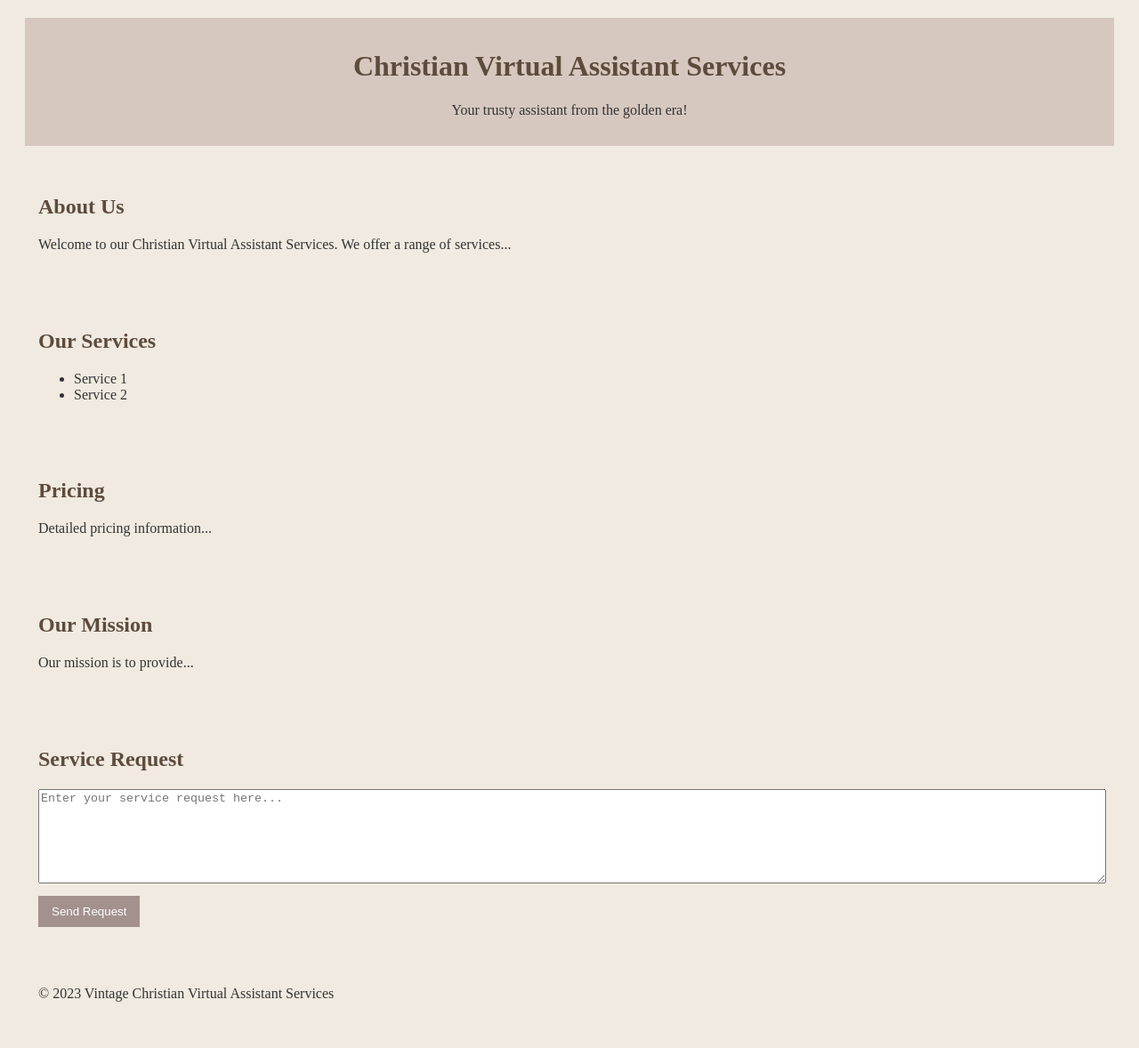
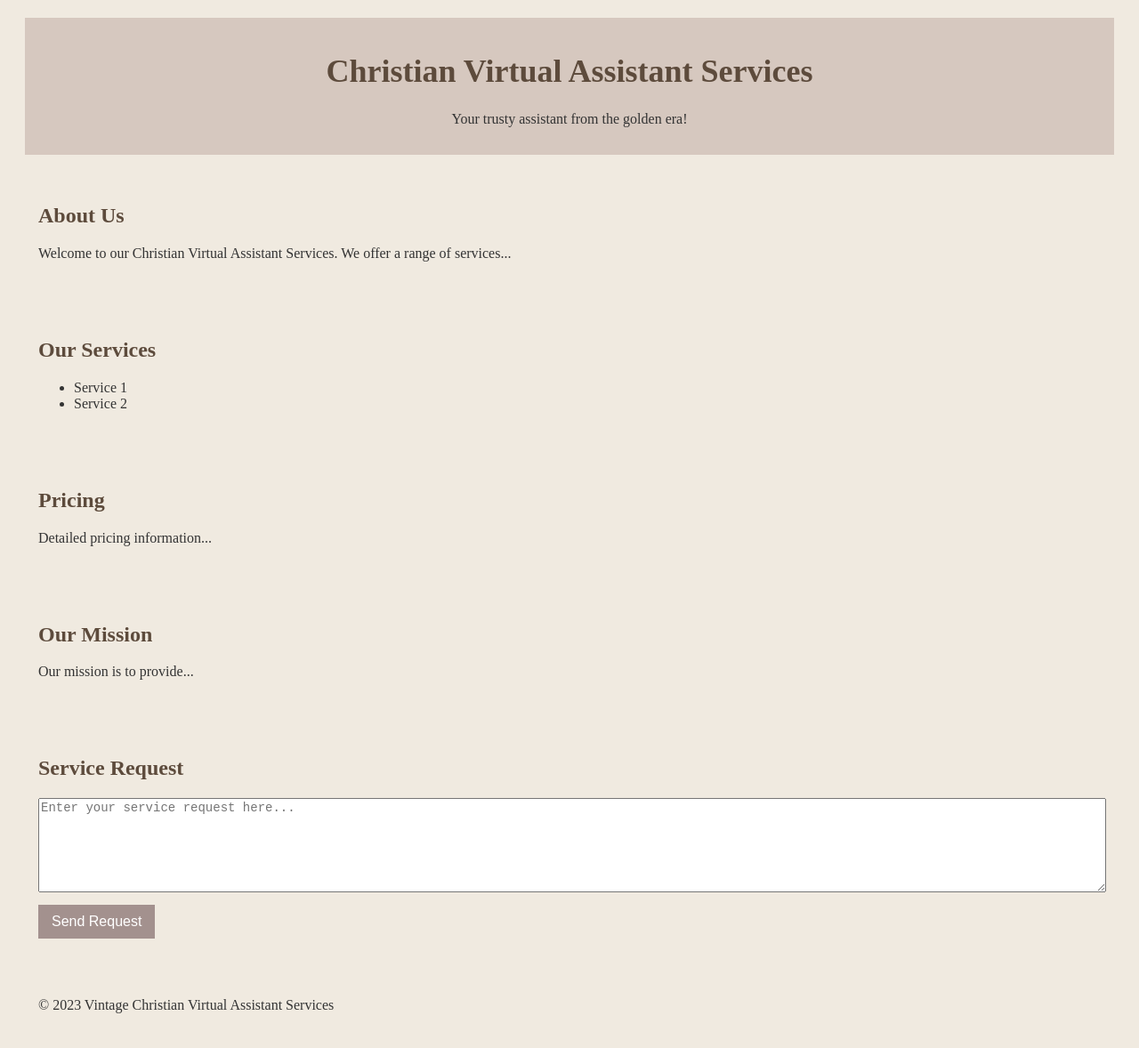
Before and after one commit to ValerieBytes/ChristianVirtualAssistants, a plain HTML site: page index.html in a window 1280 px wide. Shown: the whole page at 89% size. Drawn offline with Linux system fonts and the light colour scheme.

Commit message:
Update style.css

```diff
--- a/style.css
+++ b/style.css
@@ -2,6 +2,7 @@ body {
     font-family: 'Times New Roman', serif;
     background-color: #f0eae0; /* light pastel background */
     color: #333; /* Dark text for readability */
+    font-size: 16px; /* Default font size */
 }
 
 header, section, footer {
@@ -14,8 +15,14 @@ header {
     text-align: center;
 }
 
-h1, h2 {
+h1 {
     color: #5d4b3c; /* Vintage font color */
+    font-size: 36px; /* Larger font size for main heading */
+}
+
+h2 {
+    color: #5d4b3c; /* Vintage font color */
+    font-size: 24px; /* Larger font size for subheadings */
 }
 
 #contact form {
@@ -26,6 +33,7 @@ h1, h2 {
     width: 100%;
     height: 100px;
     margin-bottom: 10px;
+    font-size: 14px; /* Slightly smaller font for text area */
 }
 
 button {
@@ -34,6 +42,7 @@ button {
     padding: 10px 15px;
     border: none;
     cursor: pointer;
+    font-size: 16px; /* Same as body font size */
 }
 
 button:hover {
```
